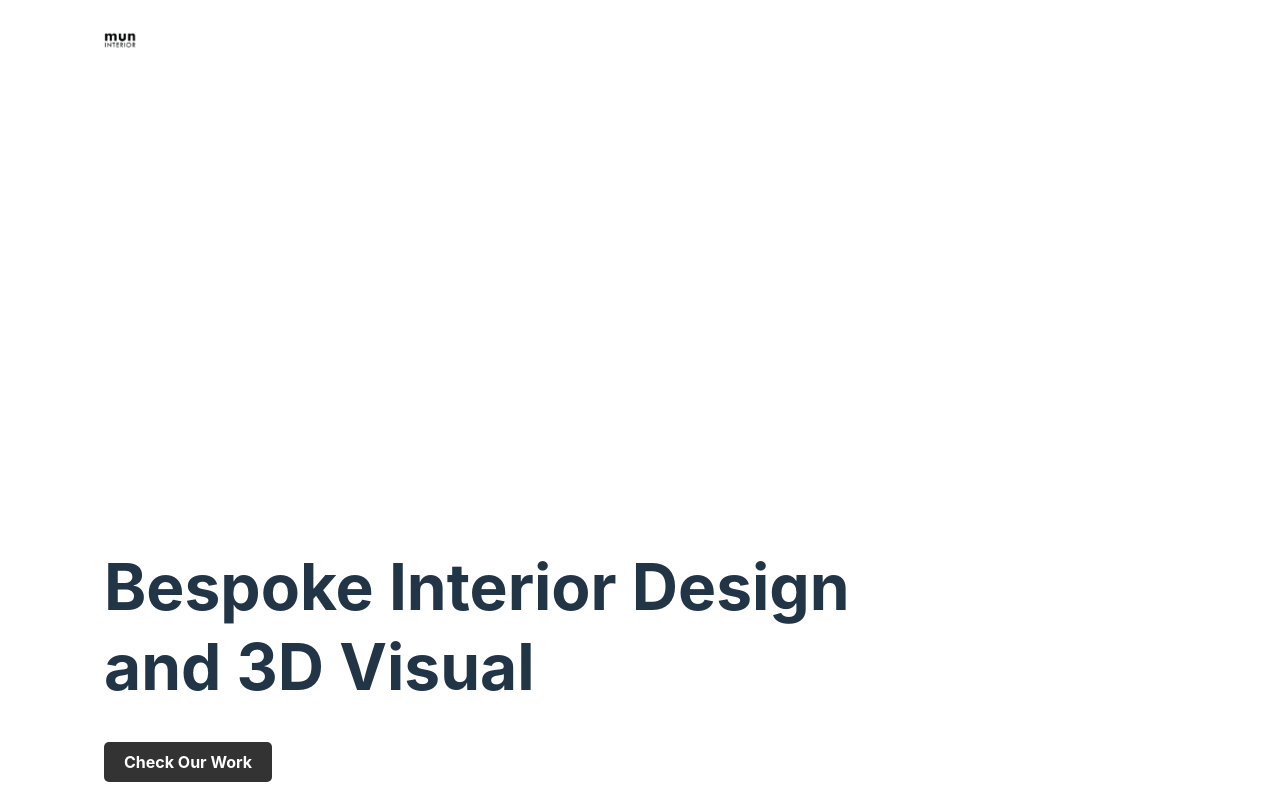
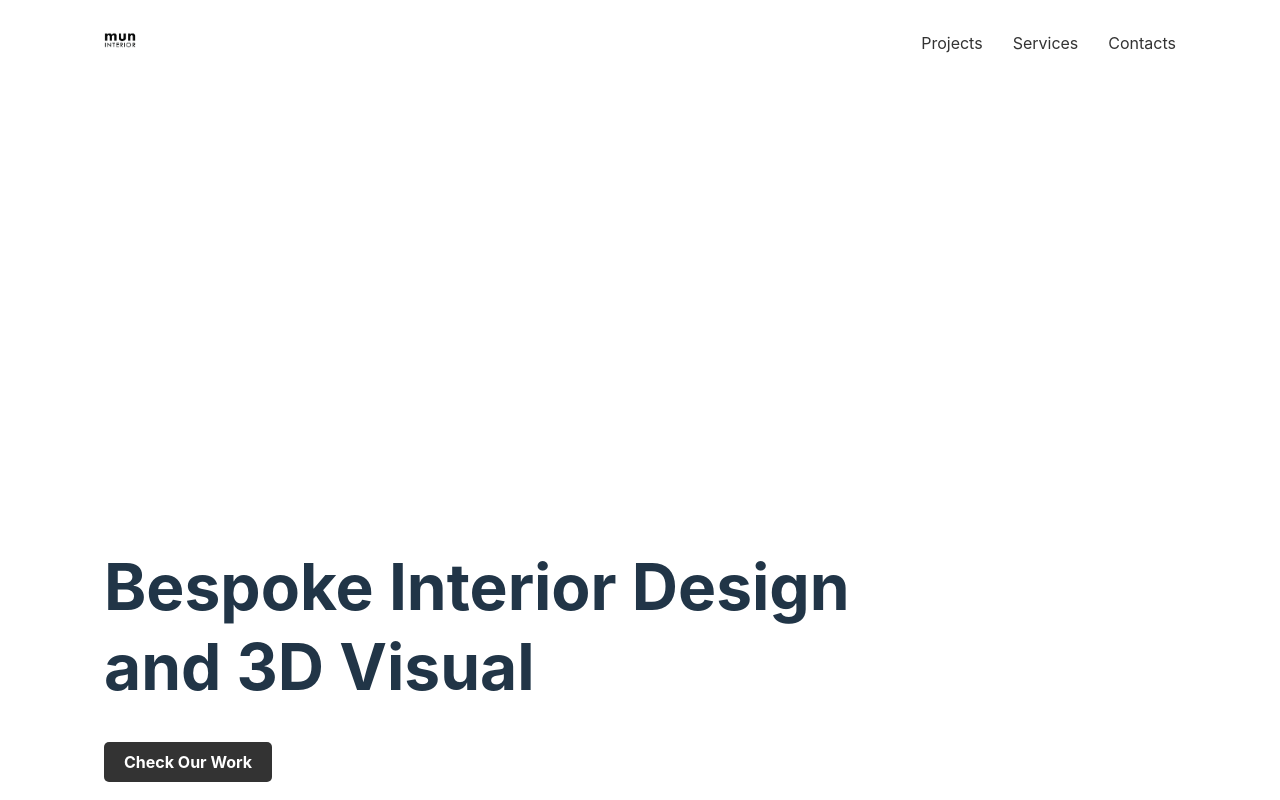
Before and after one commit to hlmyrsyd/muninterior-app, a React (Vite) app: page / in a window 1280 px wide. Shown: the top 800 px of the page. Built offline with nearby package versions, Linux system fonts and the light colour scheme.

Commit message:
nav ready and great

```diff
--- a/src/components/About.jsx
+++ b/src/components/About.jsx
@@ -7,7 +7,7 @@ function About() {
 
     return (
         <div className='about'>
-            <div className='about-header'>
+            <div className='about-header' id='service'>
                 <h1>Services</h1>
             </div>
             <div className='about-content'>
--- a/src/components/Contact.jsx
+++ b/src/components/Contact.jsx
@@ -6,7 +6,7 @@ import ContactForm from '../cards/contactForm';
 function Contact() {
 
     return (
-        <div className='contact'>
+        <div className='contact' id='contact'>
             <div className='contact-header'>
                 <h1>Contacts</h1>
             </div>
--- a/src/components/Navigation.css
+++ b/src/components/Navigation.css
@@ -9,10 +9,10 @@
     width: 100%;
     z-index: 1000;
     /* box-shadow: 0 2px 4px rgba(0, 0, 0, 0.1); */
+    margin: 0 6rem;
 }
 
 .navigation .logo {
-    margin: 0 0 0 6rem;
     flex: 1;
     text-align: left;
 }
@@ -20,6 +20,22 @@
 .navigation .logo img {
     padding: 1rem 0;
     width: 3rem;
+}
+
+.content {
+    margin-right: 12.5rem;
+    text-align: right;
+}
+
+.content a {
+    text-decoration: none;
+    color: #333;
+    margin-left: 30px;
+}
+
+.content a:hover {
+    border-bottom: 1px solid #333;
+    cursor: pointer;
 }
 
 @media screen and (max-width: 768px) {
--- a/src/components/Navigation.jsx
+++ b/src/components/Navigation.jsx
@@ -2,10 +2,25 @@ import React from 'react';
 import './Navigation.css'
 
 function Navigation() {
+    const goToPortfolio = () => {
+        document.querySelector('#portfolio').scrollIntoView({ behavior: 'smooth' });
+    };
+    const goToService = () => {
+        document.querySelector('#service').scrollIntoView({ behavior: 'smooth' });
+    };
+    const goToContact = () => {
+        document.querySelector('#contact').scrollIntoView({ behavior: 'smooth' });
+    };
+
     return (
         <nav className='navigation'>
             <div className='logo'>
                 <img src="identity/mun-icon.png" alt="mun logo" />
+            </div>
+            <div className='content'>
+                <a onClick={goToPortfolio}>Projects</a>
+                <a onClick={goToService}>Services</a>
+                <a onClick={goToContact}>Contacts</a>
             </div>
         </nav>
     );
```
Also changed, not shown: src/cards/BurgerMenu.css (added), src/cards/BurgerMenu.jsx (added).
